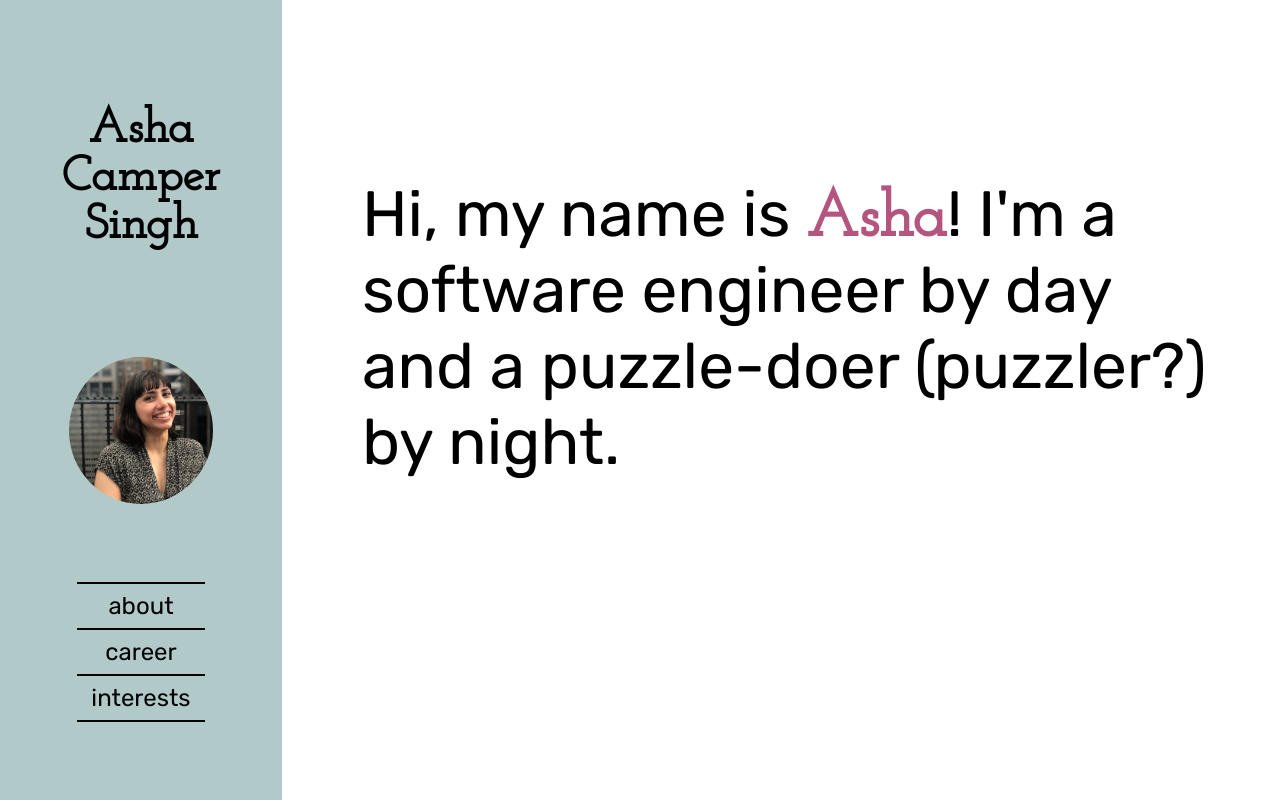
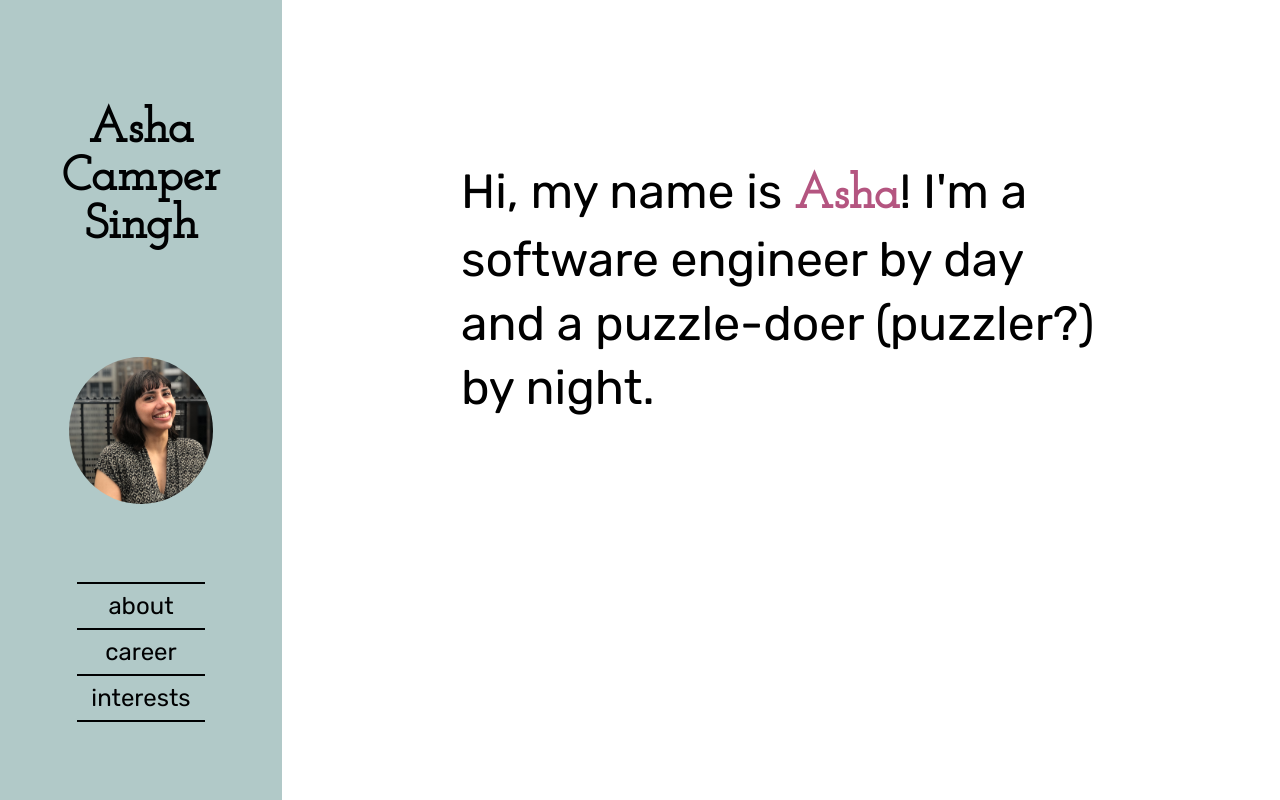
Before and after one commit to ashacs/ashacs.github.io, a React (Create React App) app: page / in a window 1280 px wide. Built offline with nearby package versions, Linux system fonts and the light colour scheme; a web font is replaced by a local one.

Commit message:
Update styling of home blurb to have smaller font size and center the content

```diff
--- a/src/Components/Home/index.scss
+++ b/src/Components/Home/index.scss
@@ -2,7 +2,7 @@
 
 .home {
   display: flex;
-  align-items: space-around;
+  justify-content: center;
 }
 
 .home-blurb {
@@ -18,14 +18,15 @@
 
 @media #{$medium-screen} {
   .home-blurb {
-    font-size: 4rem;
+    padding: 0 4rem;
   }
 }
 
 @media #{$large-screen} {
   .home-blurb {
-    padding-left: 2rem;
     padding-top: 4rem;
-    font-size: 4rem;
+    font-size: 3rem;
+    line-height: 4rem;
+    max-width: 40rem;
   }
 }
```
